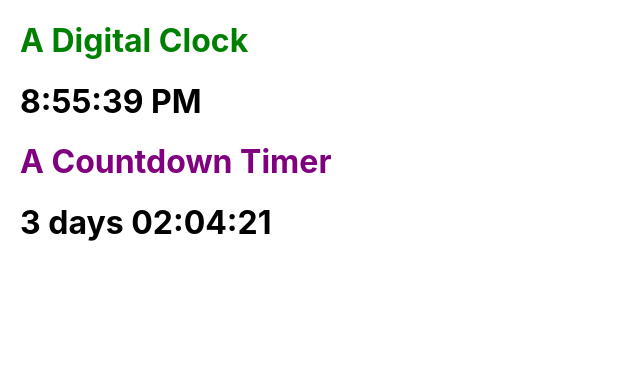
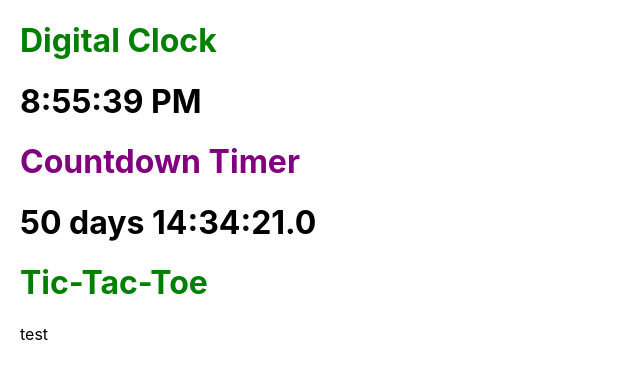
Before and after one commit to robbiegay/phone-sim, a React (Create React App) app: page / in a window 1280 px wide. Shown: the top 378 px of the page, without its empty margins (0-640 px from the left). Built offline with nearby package versions, Linux system fonts and the light colour scheme.

Commit message:
Started refactoring TicTacToe

```diff
--- a/src/App.js
+++ b/src/App.js
@@ -1,6 +1,6 @@
 import React from 'react';
-import CountdownTimer from './CountdownTimer';
 import GetTime from './GetTime';
+import TicTacToe from './TicTacToe';
 import './App.css';
 
 // Where I build the layout of the App
@@ -9,10 +9,12 @@ function App() {
   return (
     <React.Fragment>
       <div style={{ margin: '20px' }}>
-        <h1 style={{ color: 'green' }}>A Digital Clock</h1>
+        <h1 style={{ color: 'green' }}>Digital Clock</h1>
         <GetTime type={'digiClock'} />
-        <h1 style={{ color: 'purple' }}>A Countdown Timer</h1>
+        <h1 style={{ color: 'purple' }}>Countdown Timer</h1>
         <GetTime type={'countdown'} />
+        <h1 style={{ color: 'green' }}>Tic-Tac-Toe</h1>
+        <TicTacToe />
       </div>
     </React.Fragment>
   );
--- a/src/CountdownTimer.js
+++ b/src/CountdownTimer.js
@@ -6,6 +6,7 @@ function addZ(x) {
     return x;
 }
 
+//
 function plurl(x) {
     x = (x === 0) ? '' : (x === 1) ? `${x} day` : `${x} days`;
     return x;
@@ -14,13 +15,14 @@ function plurl(x) {
 class CountdownTimer extends React.Component {
     constructor(props) {
         super(props);
-        this.state = {toDate: new Date(2019, 9, 20, 0, 0)};
+        this.state = {toDate: new Date(2019, 11, 6, 11, 30)};
     }
 
-    // addZ(x) {
-    //     x = x.length < 2 ? `0${x}` : x;
-    //     return x;
-    // }
+    /*
+    Subtracts the target date's milliSec from the current time's milliSec
+    divides each time unit by its milliSec conversion, and them subtracts
+    that num from the total milliSec.
+    */
 
     timeRemaining() {
         let totalM = parseInt(this.state.toDate.valueOf() - Date.now());
@@ -34,7 +36,9 @@ class CountdownTimer extends React.Component {
         let min = Math.floor(totalM / m);
         totalM -= min * m;
         let sec = Math.floor(totalM / 1000);
-        return `${plurl(days)} ${addZ(hours - 1)}:${addZ(min)}:${addZ(sec)}`;
+        totalM -= sec * 1000;
+        let milli = Math.floor(totalM / 100).toFixed(0);
+        return `${plurl(days)} ${addZ(hours)}:${addZ(min)}:${addZ(sec)}.${milli}`;
     }
 
     render() {
@@ -43,3 +47,7 @@ class CountdownTimer extends React.Component {
 }
 
 export default CountdownTimer;
+
+
+
+// Nested turnary, using that value last minute, why the double {{}}, use of x as a var?
--- a/src/GetTime.js
+++ b/src/GetTime.js
@@ -11,7 +11,7 @@ class GetTime extends React.Component {
 
     componentDidMount() {
         this.timerID = setInterval(
-            () => this.tick(), 1000);
+            () => this.tick(), 100);
     }
 
     componentWillUnmount() {
--- /dev/null
+++ b/src/Square.js
@@ -0,0 +1,13 @@
+import React from 'react';
+
+class Square extends React.Component {
+    constructor(props) {
+        super(props);
+    }
+
+    render() {
+        return <p>test</p>;
+    }
+}
+
+export default Square;
--- /dev/null
+++ b/src/TicTacToe.js
@@ -0,0 +1,16 @@
+import React from 'react';
+import Square from './Square';
+
+class TicTacToe extends React.Component {
+    constructor(props) {
+        super(props);
+    }
+
+
+
+    render() {
+        return <Square />;
+    }
+}
+
+export default TicTacToe;
```
